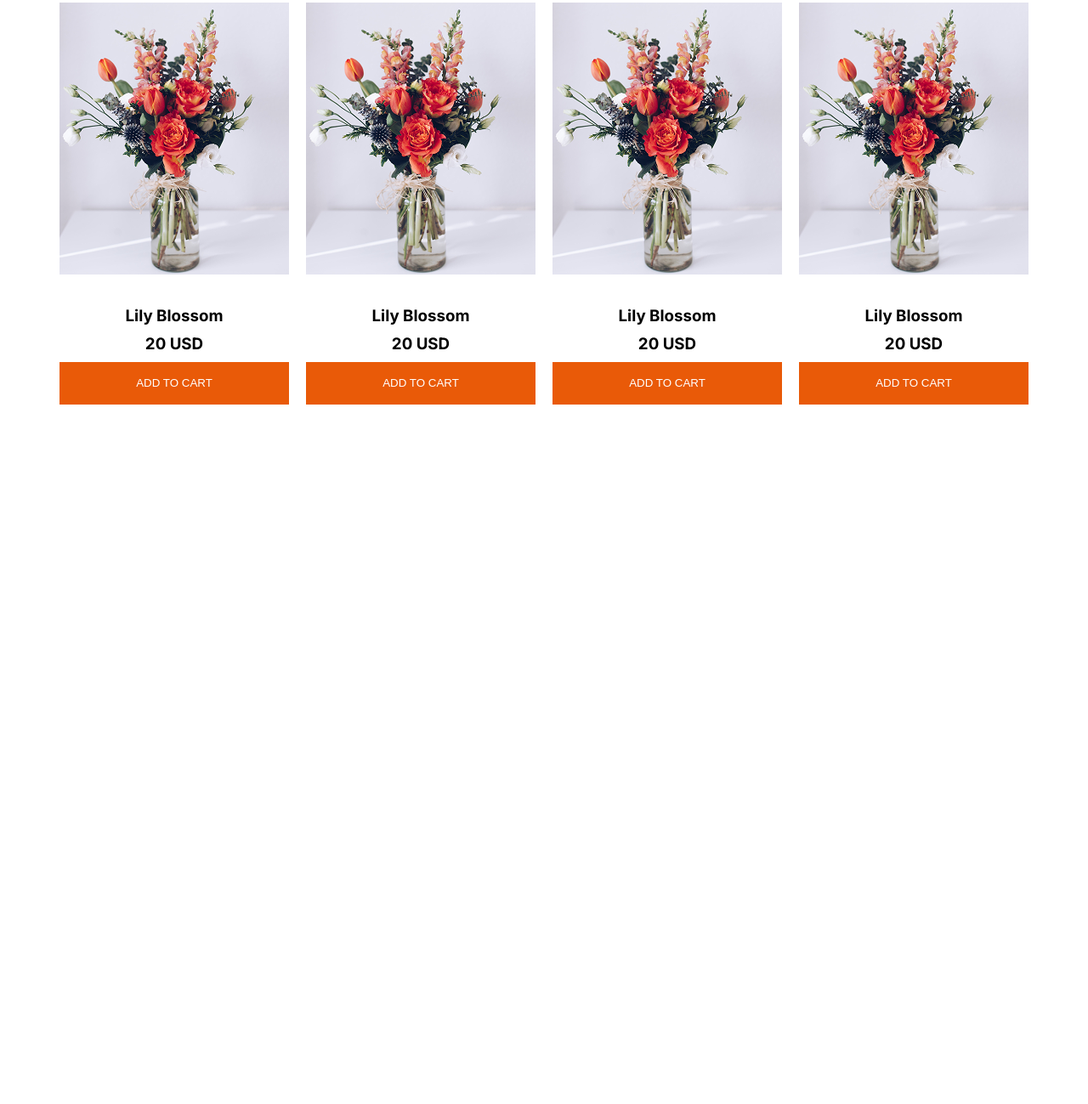
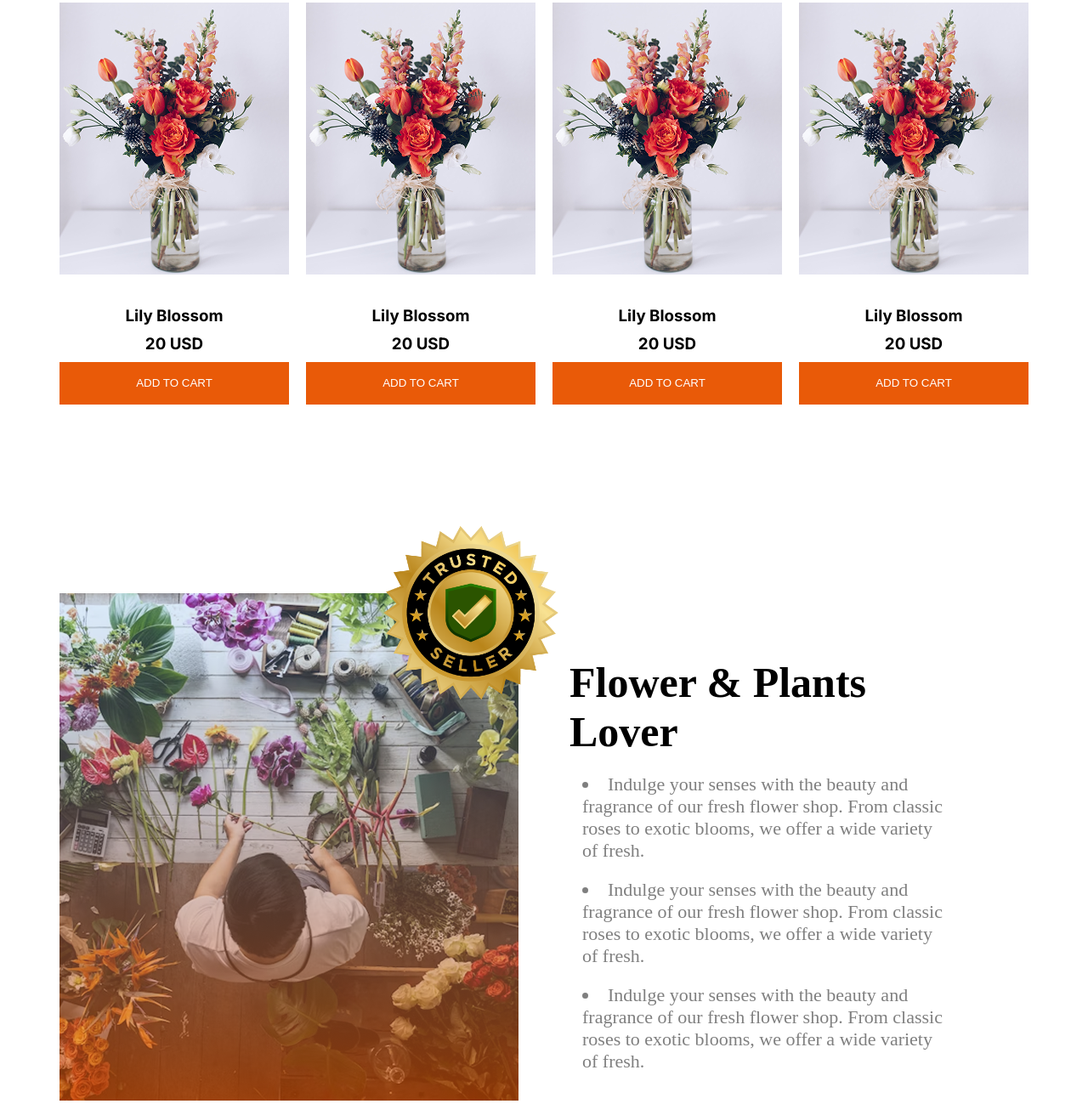
Before and after one commit to grontho69/second-assignment, a plain HTML site: page index.html in a window 1280 px wide. Shown: the part 1456-2755 px from the top of the page at 85% size. Before the commit the page ends 1944 px from the top, so only its background shows below. Drawn offline with Linux system fonts and the light colour scheme.

Commit message:
plant lovers section

```diff
--- a/index.html
+++ b/index.html
@@ -17,9 +17,9 @@
 </head>
 
 <body>
-  <header class="noto-serif nav-section container">
+  <header class="nav-section container noto-serif">
     <nav>
-      <div class="logo"></div>
+      <div class="logo"><img src="./images/logo.png"></div>
       <ul class="NAV">
         <li>
           <a href="">Home</a>
@@ -49,8 +49,8 @@
     </div>
 
   </section>
-  <main>
-    <section class="noto-serif container plant-section">
+
+  <section class="plant-section container noto-serif ">
     <h2>Our <span>Plants</span></h2>
     <p>Indulge your senses with the beauty and fragrance of our fresh flower shop. From<br>classic roses to exotic
       blooms, we
@@ -107,7 +107,25 @@
 
     </div>
   </section>
-  </main>
+  <section class="flower-lover container">
+    <div class="lover-left"> <img src="./images/flower-store.png"></div>
+    <div class="lover-mid"><img src="./images/trusted-badge.png"></div>
+
+    <div class="lover-right">
+      <h2>Flower & Plants<br> Lover</h2>
+      <ul>
+        <li>Indulge your senses with the beauty and <br>fragrance of our fresh flower shop. From classic<br> roses to
+          exotic blooms, we
+          offer a wide variety<br> of fresh.</li>
+        <li>Indulge your senses with the beauty and <br>fragrance of our fresh flower shop. From classic<br> roses to
+          exotic blooms, we
+          offer a wide variety<br> of fresh.</li>
+        <li>Indulge your senses with the beauty and <br>fragrance of our fresh flower shop. From classic<br> roses to
+          exotic blooms, we
+          offer a wide variety<br> of fresh.</li>
+      </ul>
+    </div>
+  </section>
 
 </body>
 
--- a/styles/styles.css
+++ b/styles/styles.css
@@ -31,7 +31,7 @@ header nav {
 .logo{
   height: 82px;
   width: 135px;
-  background-image: url(../images/logo.png);
+
 }
 .NAV {
   display: flex;
@@ -103,3 +103,47 @@ text-align: center;
     color: #fff;
     border: none;
 }
+.flower-lover{
+  display: flex;
+  align-items: center;
+  justify-content: space-between;
+  margin-top: 210px;
+  position: relative;
+
+}
+.flower-lover .lover-left{
+  width: 540px;
+  height: 597px;
+}
+.flower-lover .lover-right{
+ width: 540px;
+ height: 521px;
+
+}
+.flower-lover .lover-right h2{
+  font-size: 50px;
+  font-weight: bold;
+  margin-bottom: 20px;
+  margin-top:38px;
+}
+.flower-lover .lover-right ul{
+  font-size: 22px;
+  color: rgba(0, 0, 0, 0.5);
+ list-style-position: inside;
+
+}
+.flower-lover .lover-right li{
+padding-left: 15px;
+ font-size: 22px;
+ margin-bottom: 20px;
+}
+.flower-lover .lover-mid img{
+  width: 286px;
+  height: 286px;
+}
+.flower-lover .lover-mid {
+  position: absolute;
+  top: -20%;
+  right: 45%;
+  box-shadow:2px solid #8987A1;
+}
```
Lines whose indentation alone changed are shown as unchanged.
